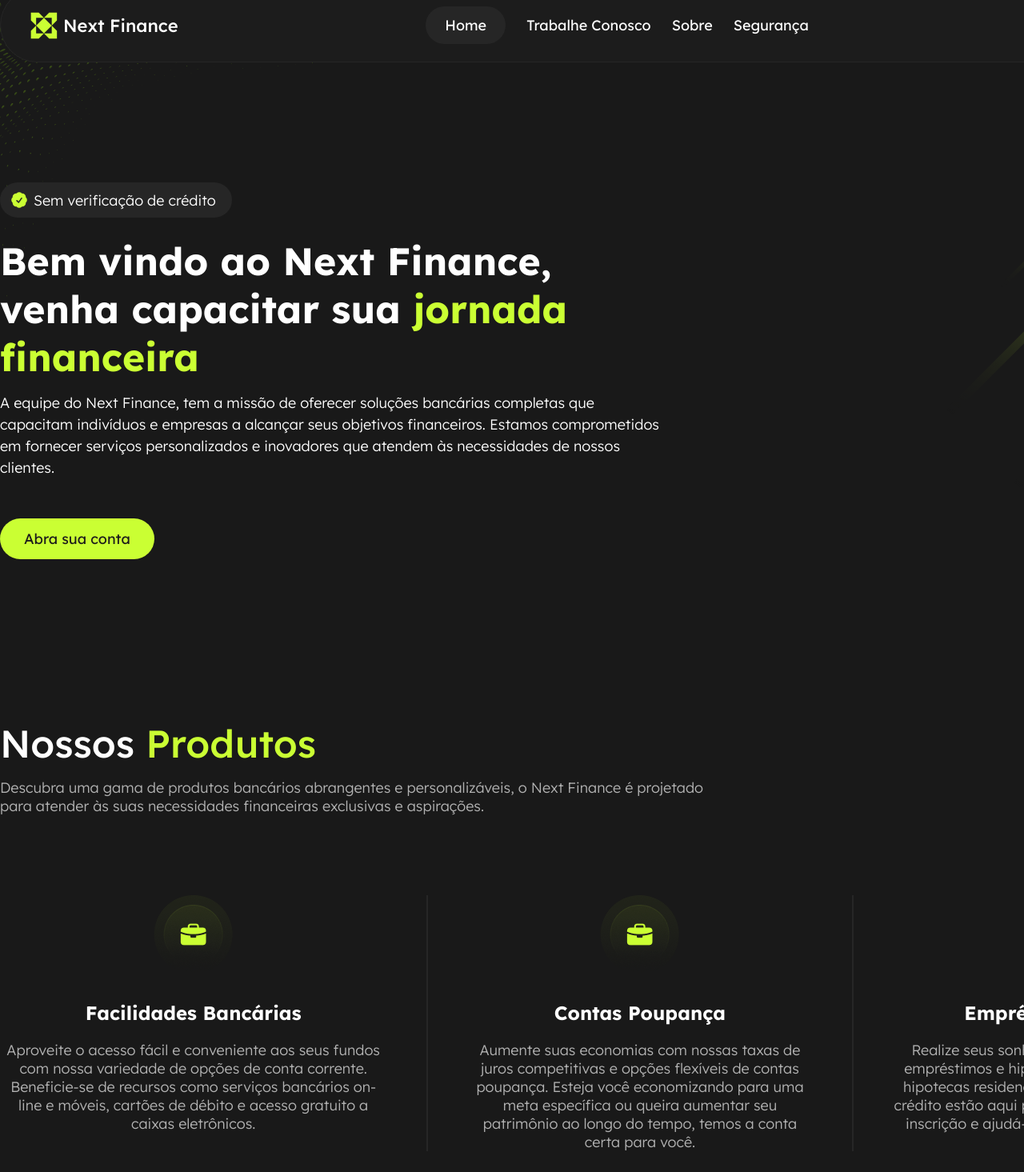
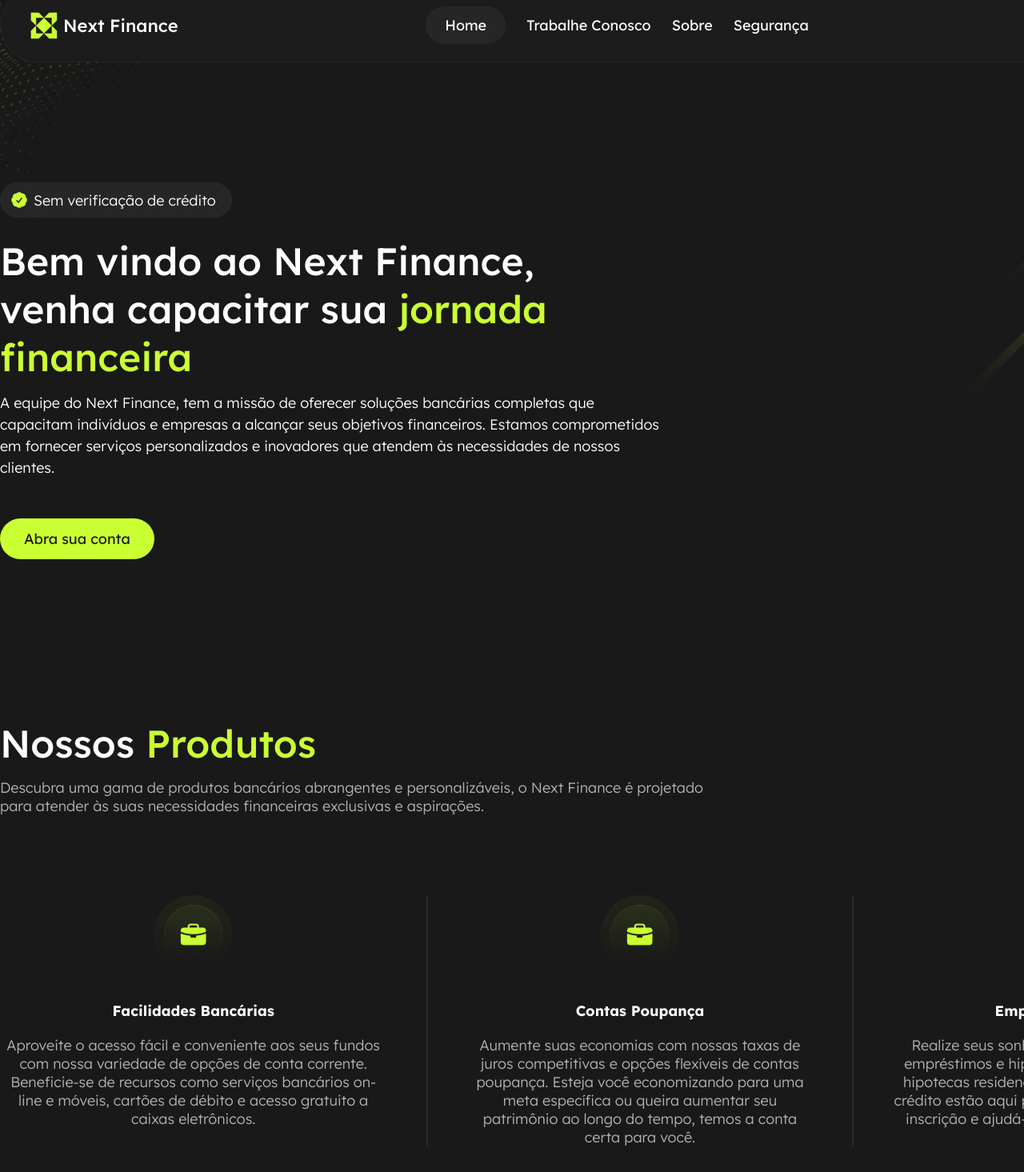
Before and after one commit to RBxRobson/Project-Next-Finance, a React (Vite) app: page / in a window 1280 px wide. Shown: the part 65-1530 px from the top of the page at 80% size. Built offline with nearby package versions, Linux system fonts and the light colour scheme.

Commit message:
style: Implementa nova variável para font size

```diff
--- a/src/components/Hero/styles.ts
+++ b/src/components/Hero/styles.ts
@@ -8,10 +8,9 @@ export const HeroContent = styled.div`
     padding-top: 100px;
 
     h2 {
-      font-size: 48px;
-
       span {
         color: ${theme.colors.greenShades.g_60};
+        font-size: ${theme.fontSize.extra_large};
       }
     }
   `}
@@ -25,7 +24,6 @@ export const Tag = styled.div`
     width: fit-content;
     padding: 10px 20px 10px 12px;
     border-radius: 60px;
-    font-size: 18px;
     font-weight: ${theme.fontWeight.light};
     background-color: ${theme.colors.darkShades.d_15};
   `}
@@ -40,7 +38,6 @@ export const HeroTitleWrapper = styled.div`
     }
 
     p {
-      font-size: 18px;
       font-weight: ${theme.fontWeight.light};
       line-height: 150%;
       padding-bottom: 50px;
--- a/src/components/NavBar/styles.ts
+++ b/src/components/NavBar/styles.ts
@@ -13,8 +13,6 @@ export const Header = styled.header`
     border: 1px solid ${theme.colors.darkShades.d_15};
     border-radius: 100px;
     background-color: ${theme.colors.darkShades.d_11};
-
-    font-size: 18px;
   `}
 `
 
@@ -30,7 +28,7 @@ export const Logo = styled.div`
     }
 
     h1 {
-      font-size: 22px;
+      font-size: ${theme.fontSize.semi_large};
       font-weight: ${theme.fontWeight.medium};
     }
   `}
@@ -61,7 +59,6 @@ export const AccessButtons = styled.div`
   gap: 30px;
 
   button {
-    font-size: 18px;
     cursor: pointer;
   }
 `
--- a/src/components/OurProducts/styles.ts
+++ b/src/components/OurProducts/styles.ts
@@ -6,21 +6,17 @@ export const SectionContent = styled.section`
 
 export const HeaderSection = styled.header`
   ${({ theme }) => css`
-    font-size: 18px;
-
     h2 {
-      font-size: 48px;
-      font-weight: ${theme.fontWeight.medium};
       margin-bottom: 14px;
 
       span {
         color: ${theme.colors.greenShades.g_60};
+        font-size: ${theme.fontSize.extra_large};
       }
     }
 
     p {
       max-width: 910px;
-      font-size: 18px;
       color: ${theme.colors.darkShades.d_70};
       font-weight: ${theme.fontWeight.light};
     }
@@ -42,13 +38,12 @@ export const Article = styled.article`
     }
 
     h4 {
-      font-size: 24px;
+      font-size: font-weight: ${theme.fontSize.large};
       margin: 30px 0 20px;
       font-weight: regular;
     }
 
     p {
-      font-size: 18px;
       font-weight: ${theme.fontWeight.light};
       color: ${theme.colors.darkShades.d_70};
     }
--- a/src/styles/global-styles.ts
+++ b/src/styles/global-styles.ts
@@ -11,9 +11,11 @@ const GlobalStyles = createGlobalStyle`
 
   ${({ theme }) => css`
     * {
+      box-sizing: border-box;
       padding: 0;
       margin: 0;
       color: ${theme.colors.absoluteColors.white};
+      font-size: ${theme.fontSize.normal};
       font-family: lexend, sans-serif;
     }
 
@@ -31,8 +33,9 @@ const GlobalStyles = createGlobalStyle`
       text-decoration: none;
     }
 
-    * {
-      box-sizing: border-box;
+    h2 {
+      font-size: ${theme.fontSize.extra_large};
+      font-weight: ${theme.fontWeight.medium};
     }
 
     .container {
@@ -43,7 +46,6 @@ const GlobalStyles = createGlobalStyle`
     .green-button {
       cursor: pointer;
       border: none;
-      font-size: 18px;
       border-radius: 82px;
       padding: 14px 30px;
       background-color: ${theme.colors.greenShades.g_60};
--- a/src/styles/themes.ts
+++ b/src/styles/themes.ts
@@ -30,5 +30,11 @@ export default {
     medium: 500,
     semi_bold: 600,
     bold: 700
+  },
+  fontSize: {
+    normal: '18px',
+    semi_large: '22px',
+    large: '24px',
+    extra_large: '48px'
   }
 }
```
